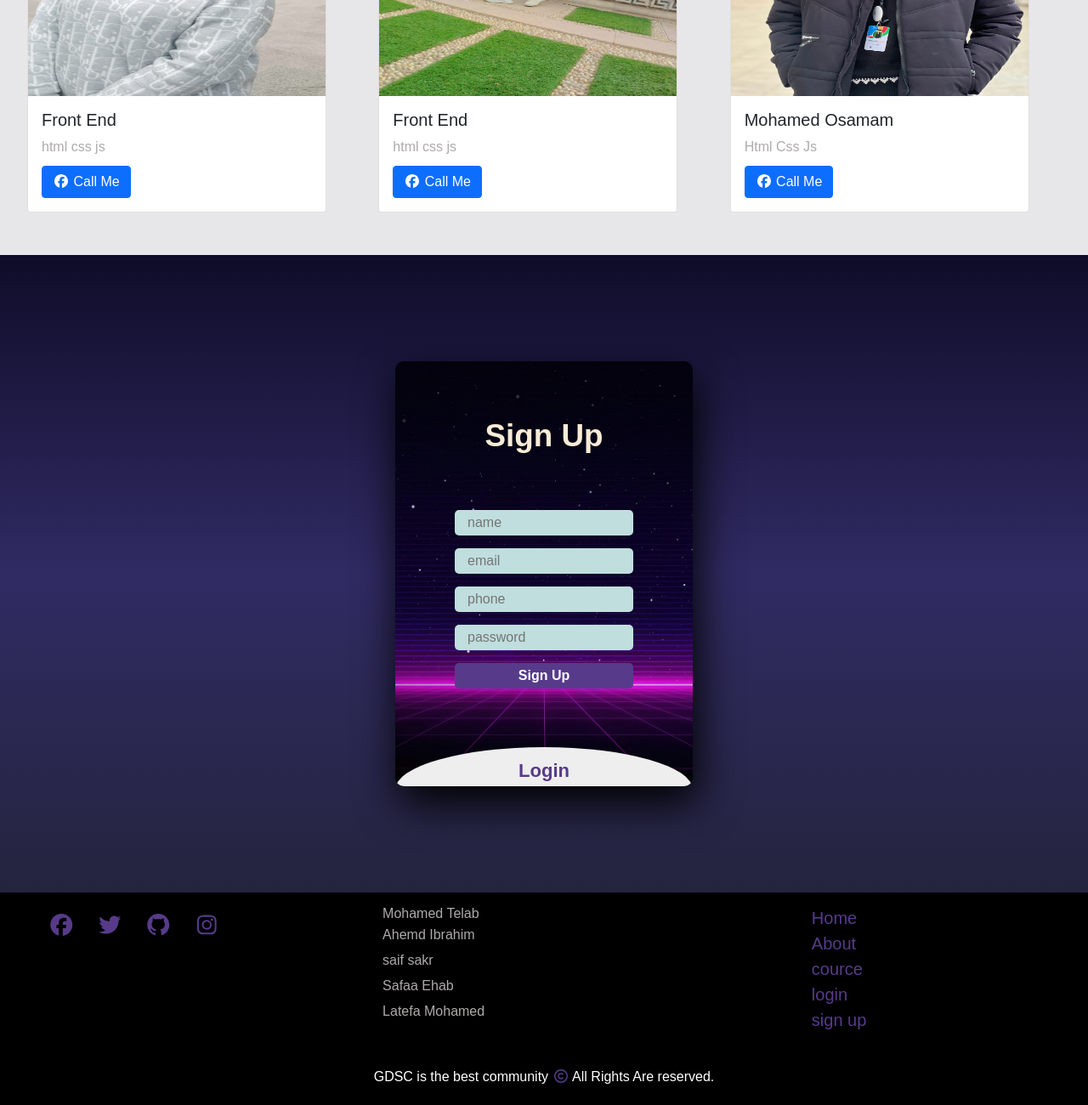
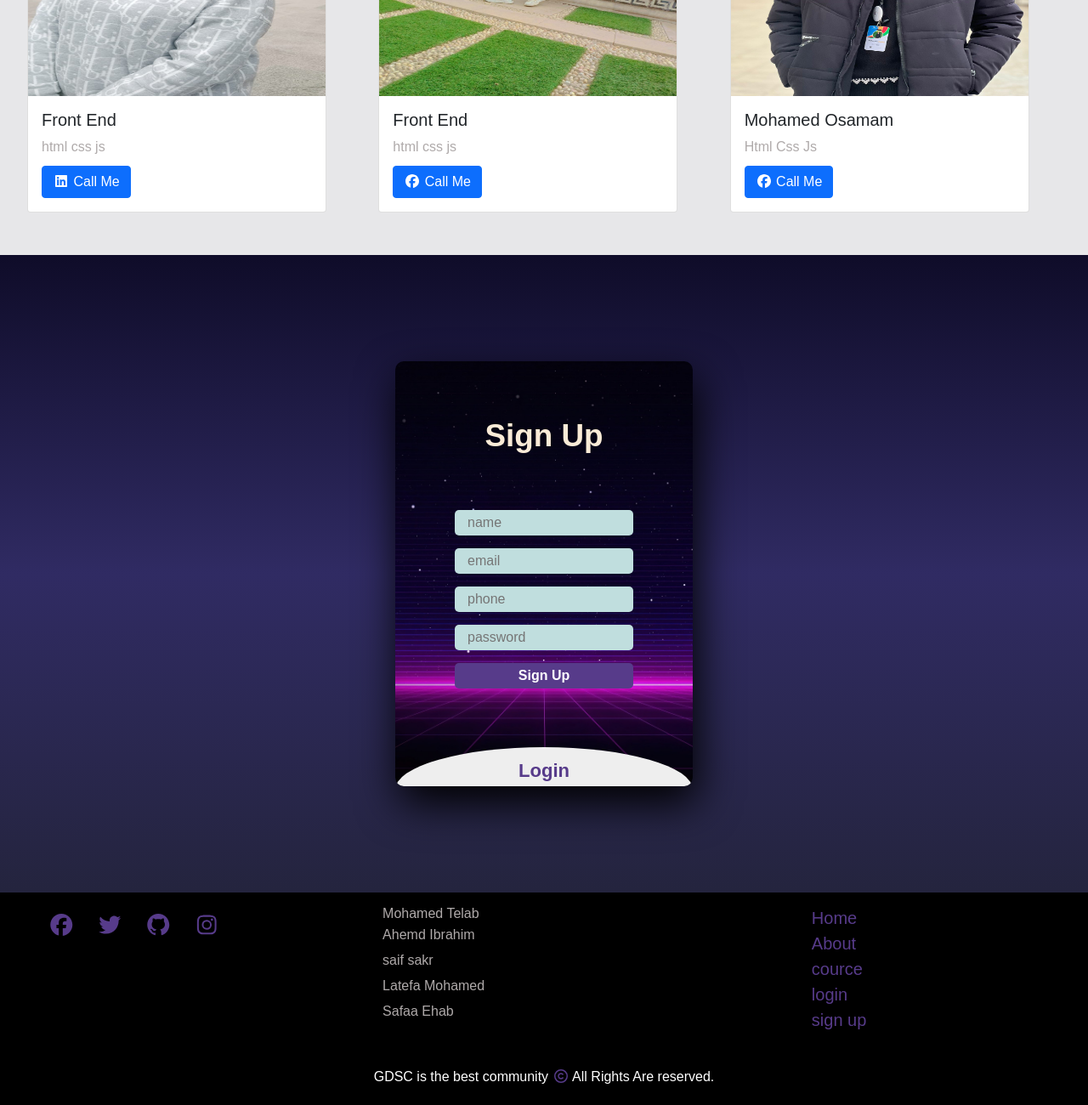
Before and after one commit to Telab5/GDSC-Project, a plain HTML site: page index.html in a window 1280 px wide. Shown: the part 2124-3424 px from the top of the page at 85% size. Drawn offline with Linux system fonts and the light colour scheme.

Commit message:
Update index.html

```diff
--- a/index.html
+++ b/index.html
@@ -145,7 +145,7 @@
                             <div class="card-body">
                                 <h5 class="card-title">Front End</h5>
                                 <p class="card-text">html css js</p>
-                                <a href="https://www.linkedin.com/in/latefa-mohamed-396ab2234" target="_blank" class="btn btn-primary "><i class="fa-brands fa-facebook"></i> Call Me</a>
+                                <a href="https://www.linkedin.com/in/latefa-mohamed-396ab2234" target="_blank" class="btn btn-primary "><i class="fa-brands fa-linkedin"></i> Call Me</a>
                             </div>
                         </div>
                     </div>
@@ -221,8 +221,9 @@
                     <p class="lh-sm">Mohamed Telab</p>
                     <p>Ahemd Ibrahim</p>
                     <p>saif sakr</p>
+                    <p>Latefa Mohamed</p>
                     <p>Safaa Ehab</p>
-                    <p>Latefa Mohamed</p>
+
                 </div>
                 <div class="col-3 footer_link">
                     <a href="#">Home</a>
```
